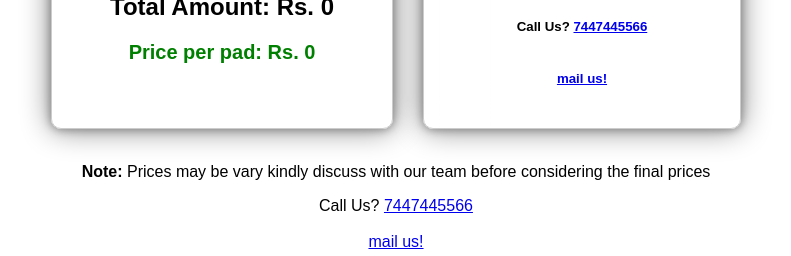
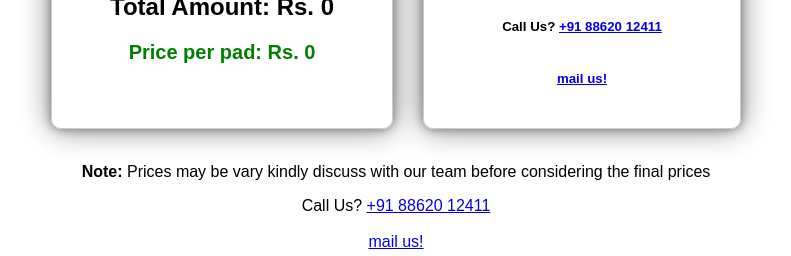
Before and after one commit to sohamsonar/Logic-Based-Business-Calculators, a plain HTML site: page calculator.html in a window 1280 px wide. Shown: the part 640-896 px from the top of the page, without its empty margins (244-1035 px from the left). Drawn offline with Linux system fonts and the light colour scheme.

Commit message:
Update calculator.html

```diff
--- a/calculator.html
+++ b/calculator.html
@@ -360,7 +360,7 @@
                 </center>
 
 			<center>
-			<h5><label>Call Us? </label><a href="tel:91+ 7447445566">7447445566</a><br><br></h5>
+			<h5><label>Call Us? </label><a href="tel:+91 88620 12411">+91 88620 12411</a><br><br></h5>
 			<h5><a href="mailto:purvamarketing123@gmail.com">mail us!</a></h5>
 			</center>
         </div>
@@ -369,7 +369,7 @@
 		<footer>
 		<br>
 			<p><strong>Note:</strong> Prices may be vary kindly discuss with our team before considering the final prices</p>
-			<label>Call Us? </label><a href="tel:91+ 7447445566">7447445566</a><br><br>
+			<label>Call Us? </label><a href="tel:+91 88620 12411">+91 88620 12411</a><br><br>
 			<a href="mailto:purvamarketing123@gmail.com">mail us!</a>
 		</footer>
 	</center>
```
